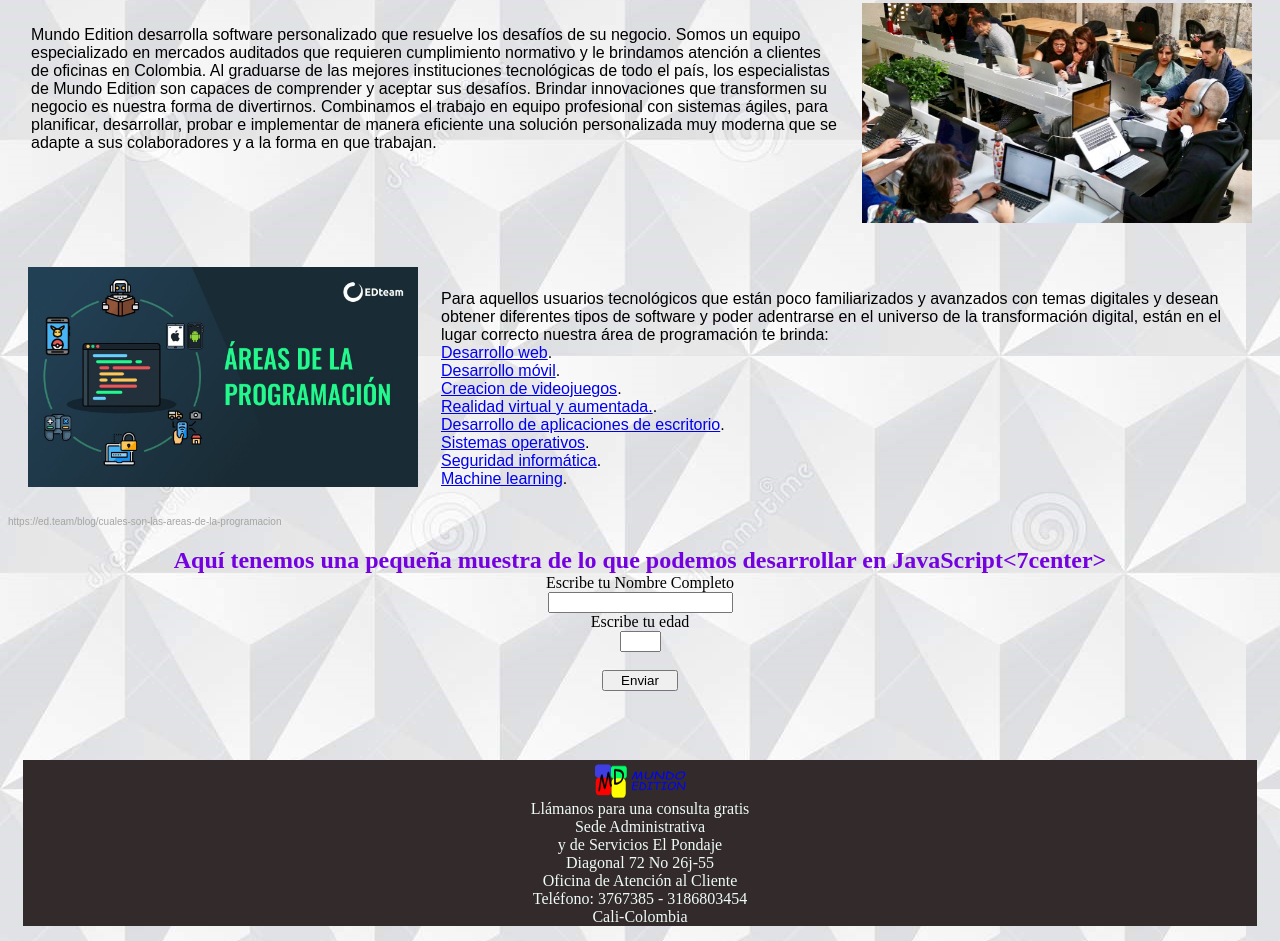
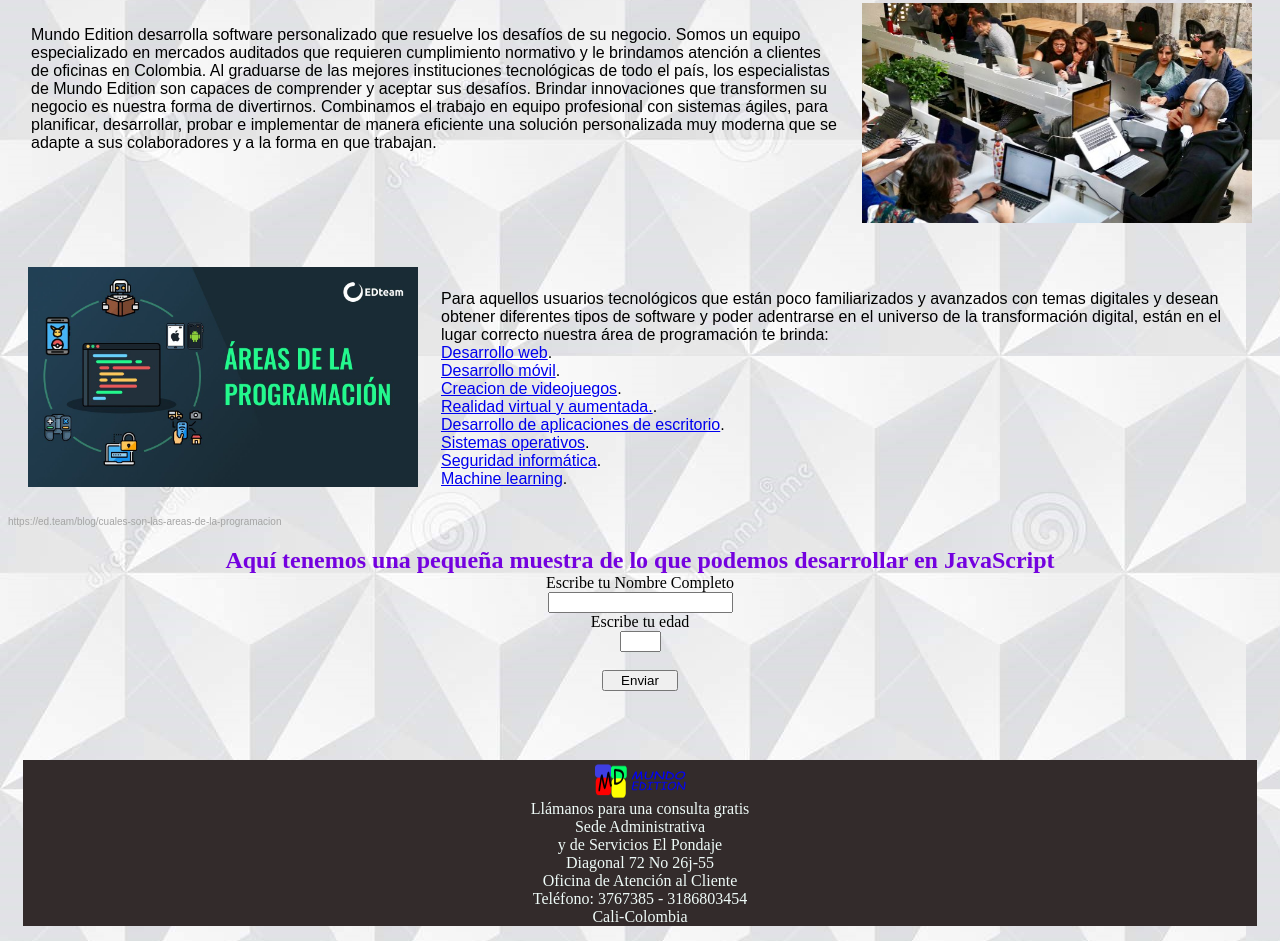
Before and after one commit to dydiervargas/Diplomado, a plain HTML site: page programacion.html in a window 1280 px wide. Shown: the part 943-1884 px from the top of the page. Drawn offline with Linux system fonts and the light colour scheme.

Commit message:
Update programacion.html

```diff
--- a/programacion.html
+++ b/programacion.html
@@ -138,7 +138,7 @@
                     <br>
                     <br>
                       </font>
-                      <strong><center><font size="5" color= "#7401DF">Aquí tenemos una pequeña muestra de lo que podemos desarrollar en JavaScript<7center></strong></font>
+                      <strong><center><font size="5" color= "#7401DF">Aquí tenemos una pequeña muestra de lo que podemos desarrollar en JavaScript</center></strong></font>
                                                                     <!-- inicio de formulario -->
                       <center><form action="bienvenidos.html" name="formu" id="formu"
                       onsubmit="return comprobar()">
```
